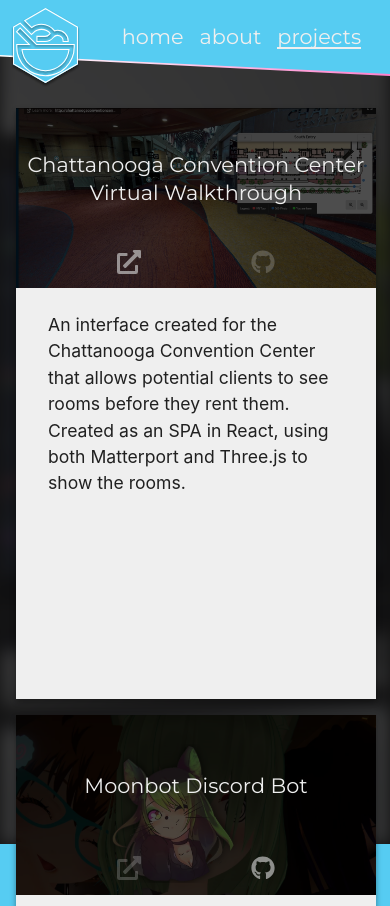
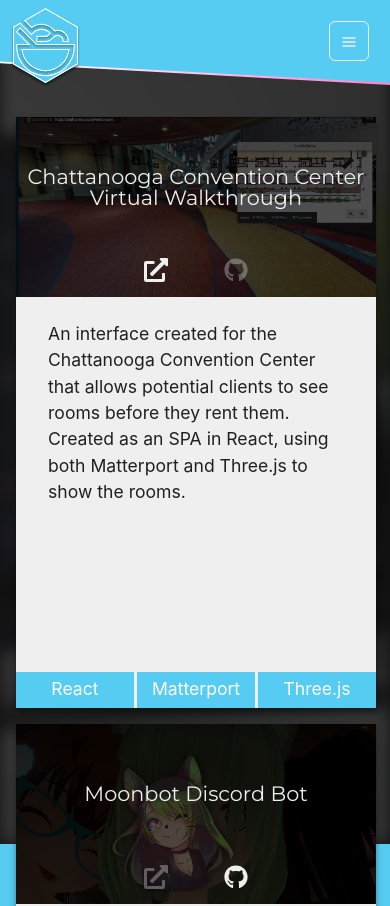
Before and after one commit to instantrahmen/cudd.io, a Next.js app: page /projects in a window 390 px wide. Shown: the top 906 px of the page. Built offline with nearby package versions, Linux system fonts and the light colour scheme.

Commit message:
Responsive header

```diff
--- a/components/Header.js
+++ b/components/Header.js
@@ -1,36 +1,78 @@
+import React, { useState, useRef } from 'react';
 import { lighten } from 'polished';
-import React from 'react';
 import styled from 'styled-components';
 import { Link } from './Link';
 import LogoImage from './Logo';
-import { useRouter } from 'next/router';
+import {
+  IconButton,
+  Drawer,
+  DrawerBody,
+  DrawerFooter,
+  DrawerHeader,
+  DrawerOverlay,
+  DrawerContent,
+  DrawerCloseButton,
+  useDisclosure,
+  Button,
+} from '@chakra-ui/react';
+import { HamburgerIcon } from '@chakra-ui/icons';
 
 const headerBg = '/images/header-bg.svg';
 
+const navLinks = [
+  {
+    name: 'home',
+    href: '/',
+  },
+  {
+    name: 'about',
+    href: '/about',
+  },
+  {
+    name: 'projects',
+    href: '/projects',
+  },
+];
+
 const Header = ({ className }) => {
-  const router = useRouter();
+  // const [menuOpen, setMenuOpen] = useState(false);
+  const { isOpen, onOpen, onClose } = useDisclosure();
+  const btnRef = useRef();
+  // const toggleMenu = (e, value = !menuOpen) => {
+  //   setMenuOpen((__open) => value);
+  // };
 
   return (
     <>
-      <HeaderContainer bg={headerBg} className={` ${className}`}>
+      <MenuDrawer
+        isOpen={isOpen}
+        onClose={onClose}
+        btnRef={btnRef}
+        navLinks={navLinks}
+      />
+      <HeaderContainer
+        bg={headerBg}
+        className={` ${className}`}
+        menuOpen={isOpen}
+      >
         <Logo href="/">
           <LogoImage className="logo" />
         </Logo>
 
+        <IconButton
+          ref={btnRef}
+          variant="outline"
+          icon={<HamburgerIcon />}
+          className="menu-button"
+          onClick={onOpen}
+        ></IconButton>
         <nav>
           <ul>
-            <li>
-              <NavLink href="/">home</NavLink>
-            </li>
-            <li>
-              <NavLink href="/about">about</NavLink>
-            </li>
-            <li>
-              <NavLink href="/projects">projects</NavLink>
-            </li>
-            {/* <li>
-            <NavLink href="/">contact</NavLink>
-          </li> */}
+            {navLinks.map((link) => (
+              <li>
+                <NavLink href={link.href}>{link.name}</NavLink>
+              </li>
+            ))}
           </ul>
         </nav>
       </HeaderContainer>
@@ -38,6 +80,53 @@
   );
 };
 
+const MenuDrawer = ({ isOpen, onClose, btnRef, navLinks }) => (
+  <Drawer
+    isOpen={isOpen}
+    placement="right"
+    onClose={onClose}
+    finalFocusRef={btnRef}
+  >
+    <MenuDrawerWrapper>
+      <DrawerOverlay>
+        <DrawerContent background="var(--color-blue)" color="white">
+          <DrawerCloseButton />
+          <DrawerHeader>Menu</DrawerHeader>
+
+          <DrawerBody textAlign="center" padding="0">
+            <nav>
+              <ul>
+                {navLinks.map((link) => (
+                  <li>
+                    <NavLink href={link.href}>{link.name}</NavLink>
+                  </li>
+                ))}
+              </ul>
+            </nav>
+          </DrawerBody>
+        </DrawerContent>
+      </DrawerOverlay>
+    </MenuDrawerWrapper>
+  </Drawer>
+);
+
+const MenuDrawerWrapper = styled.div`
+  background: black !important;
+  color: white !important;
+  text-align: center;
+  ul,
+  li {
+    list-style: none !important;
+    margin: 0;
+    width: 100%;
+    transition: 150ms ease-in-out;
+    padding: 0.3rem;
+  }
+
+  li:hover {
+    background: #12121223;
+  }
+`;
 const NavLink = styled(Link)`
   color: var(--color-white);
   font-size: 1.3rem;
@@ -75,6 +164,7 @@
     }
   }
 `;
+
 const HeaderContainer = styled.header`
   position: relative;
   background-size: 100% auto;
@@ -101,6 +191,33 @@
       padding: 0 0.5rem;
     }
   }
+
+  .menu-button {
+    display: none;
+
+    color: var(--color-white);
+    border: 1px solid var(--color-white);
+
+    &:active,
+    &:focus,
+    &:hover {
+      color: var(--color-secondary);
+      border: 1px solid var(--color-secondary);
+      outline: none;
+      box-shadow: none;
+      background: #ff80cc33;
+    }
+  }
+
+  @media (max-width: 400px) {
+    nav {
+      display: none;
+    }
+
+    .menu-button {
+      display: block;
+    }
+  }
 `;
 export default Header;
 
--- a/components/ProjectCard.js
+++ b/components/ProjectCard.js
@@ -40,6 +40,12 @@
           <div>Loading...</div>
         )}
       </div>
+
+      <ul className="tags">
+        {project.tags.map((tag) => (
+          <div className="tag">{tag}</div>
+        ))}
+      </ul>
     </ProjectCardContainer>
   );
 };
@@ -60,17 +66,10 @@
   );
 };
 
-const HeaderImage = styled.figure`
-  width: 100%;
-  height: 200px;
-  background: black;
-  color: white;
-`;
-
 const StyledIconButton = styled.a`
   &.styled-icon {
     background: none;
-    color: #ccca;
+    color: var(--color-white);
     padding-bottom: 0.5rem;
     margin-bottom: 0.4rem;
     font-size: 1.5rem;
@@ -89,10 +88,10 @@
     ${({ disabled }) =>
       disabled &&
       css`
-        color: #ccc4;
+        color: #ccc6;
         cursor: not-allowed;
         &:hover {
-          color: #ccc4;
+          color: #ccc6;
         }
       `}
   }
@@ -111,6 +110,8 @@
   color: var(--color-darkest-grey);
   box-sizing: border-box;
   position: relative;
+  display: flex;
+  flex-direction: column;
 
   * {
     box-sizing: border-box;
@@ -143,13 +144,43 @@
 
   .content {
     margin: 1.5rem 2rem;
+    flex: 1;
+  }
+
+  .tags {
+    list-style: none;
+    margin: 0;
+    padding: 0;
+    display: grid;
+    grid-template-columns: repeat(3, 1fr);
+    text-align: center;
+    box-sizing: border-box;
+    grid-gap: 0.2rem;
+
+    width: 100%;
+    justify-content: space-between;
+
+    .tag {
+      color: white;
+      background: var(--color-primary);
+      padding: 0.3rem;
+      transition: 150ms ease-in-out;
+
+      &:hover {
+        background: var(--color-secondary);
+      }
+    }
   }
 
   .links {
     padding: 0;
-    justify-content: space-evenly;
+    justify-content: center;
     width: 100%;
     box-sizing: border-box;
+
+    & > * {
+      padding: 0 1.5rem 0.5rem 1.5rem;
+    }
   }
 `;
 
--- a/pages/index.js
+++ b/pages/index.js
@@ -50,6 +50,7 @@
     }
     h2 {
       font-weight: lighter !important;
+      margin-top: 1rem !important;
     }
   }
 `;
--- a/styles/_global.style.js
+++ b/styles/_global.style.js
@@ -32,6 +32,7 @@
       padding: 0;
       font-size: 1rem;
       font-weight: 500;
+      line-height: 1em;
     }
 
     h1 {
```
